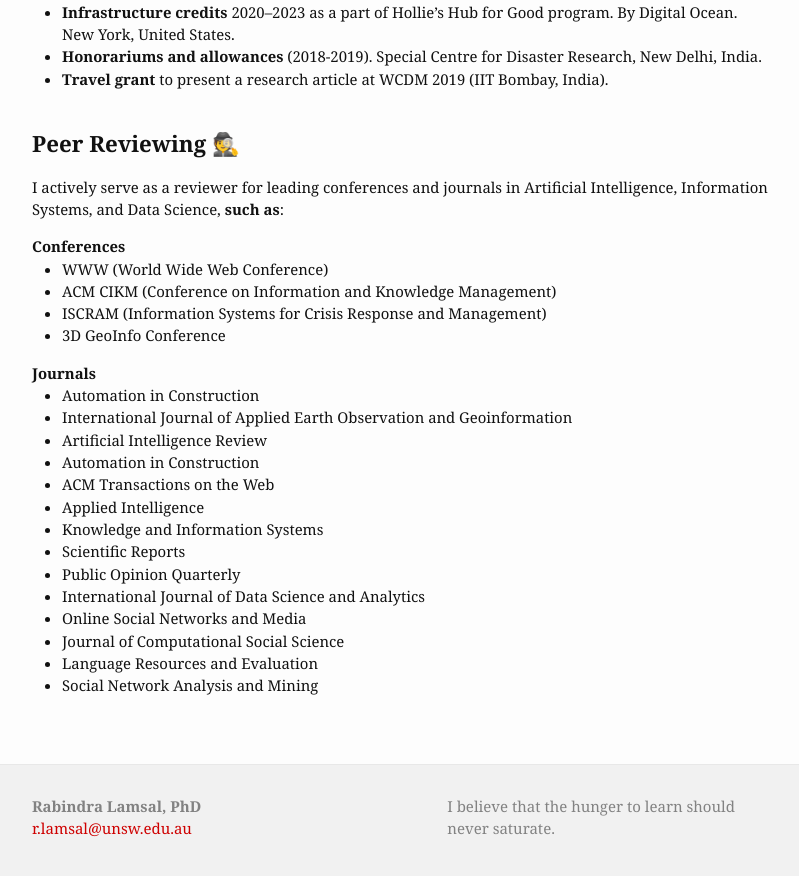
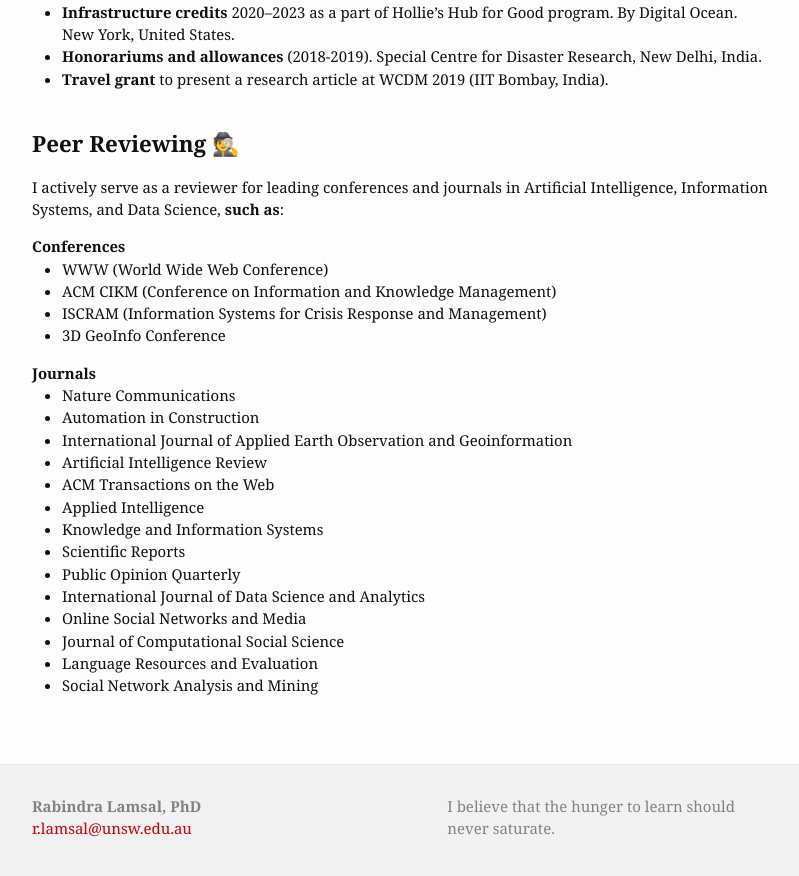
Before and after one commit to rabindralamsal/personal-site, a Jekyll site: the page built from index.html, in a window 1280 px wide and 900 px high, scrolled down 2300 px. Shown: the top 876 px of the window, without its empty margins (238-1037 px from the left). Built offline with Jekyll 4.4.1, drawn with Linux system fonts in a browser that asks for light colours.

Commit message:
Remove duplicate journal from index.html
Removed duplicate journal entry from the list.

```diff
--- a/index.html
+++ b/index.html
@@ -112,10 +112,10 @@
 
     <b>Journals</b>
     <ul>
+        <li>Nature Communications</li>
         <li>Automation in Construction</li>
         <li>International Journal of Applied Earth Observation and Geoinformation</li>
         <li>Artificial Intelligence Review</li>
-        <li>Automation in Construction</li>
         <li>ACM Transactions on the Web</li>
         <li>Applied Intelligence</li>
         <li>Knowledge and Information Systems</li>
```
